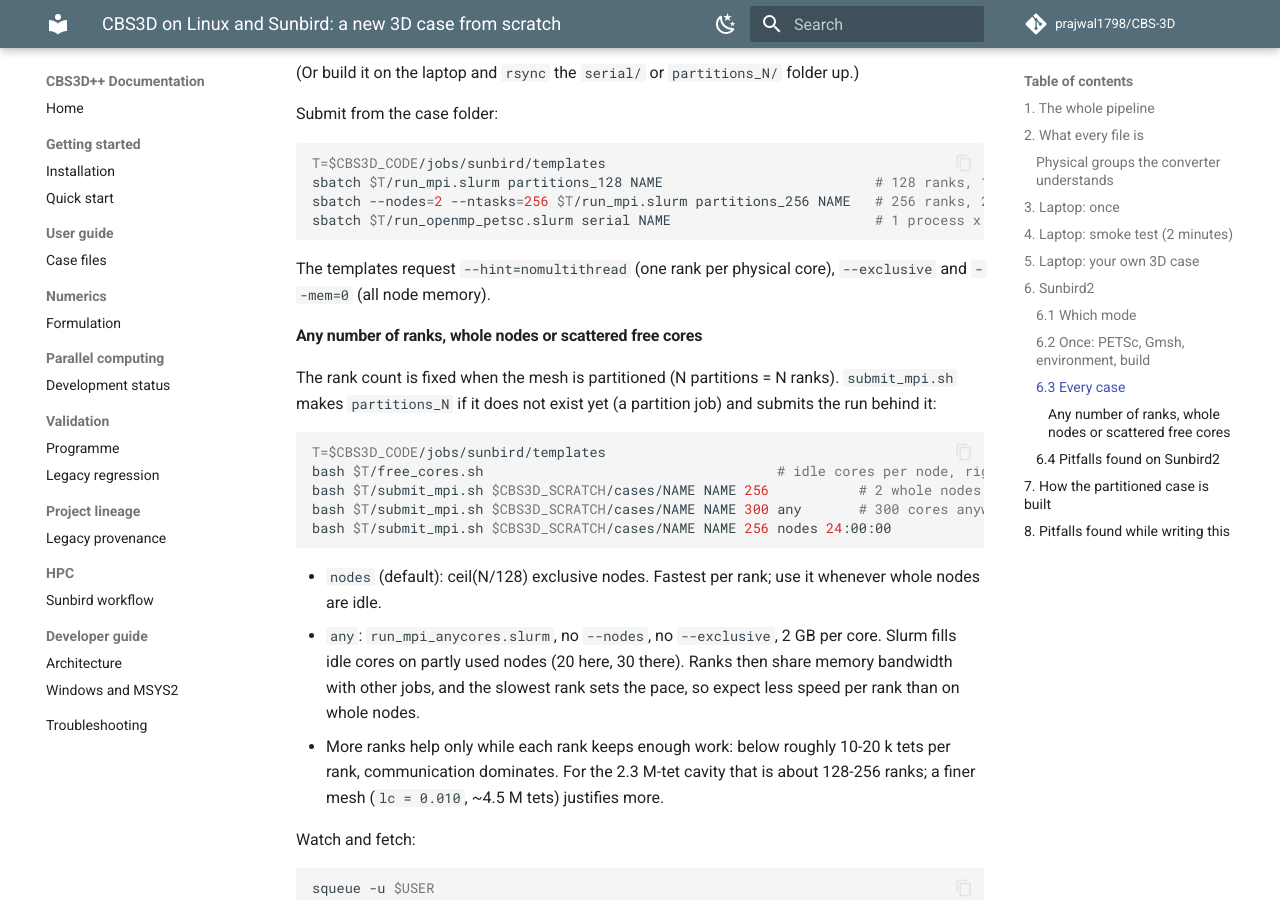
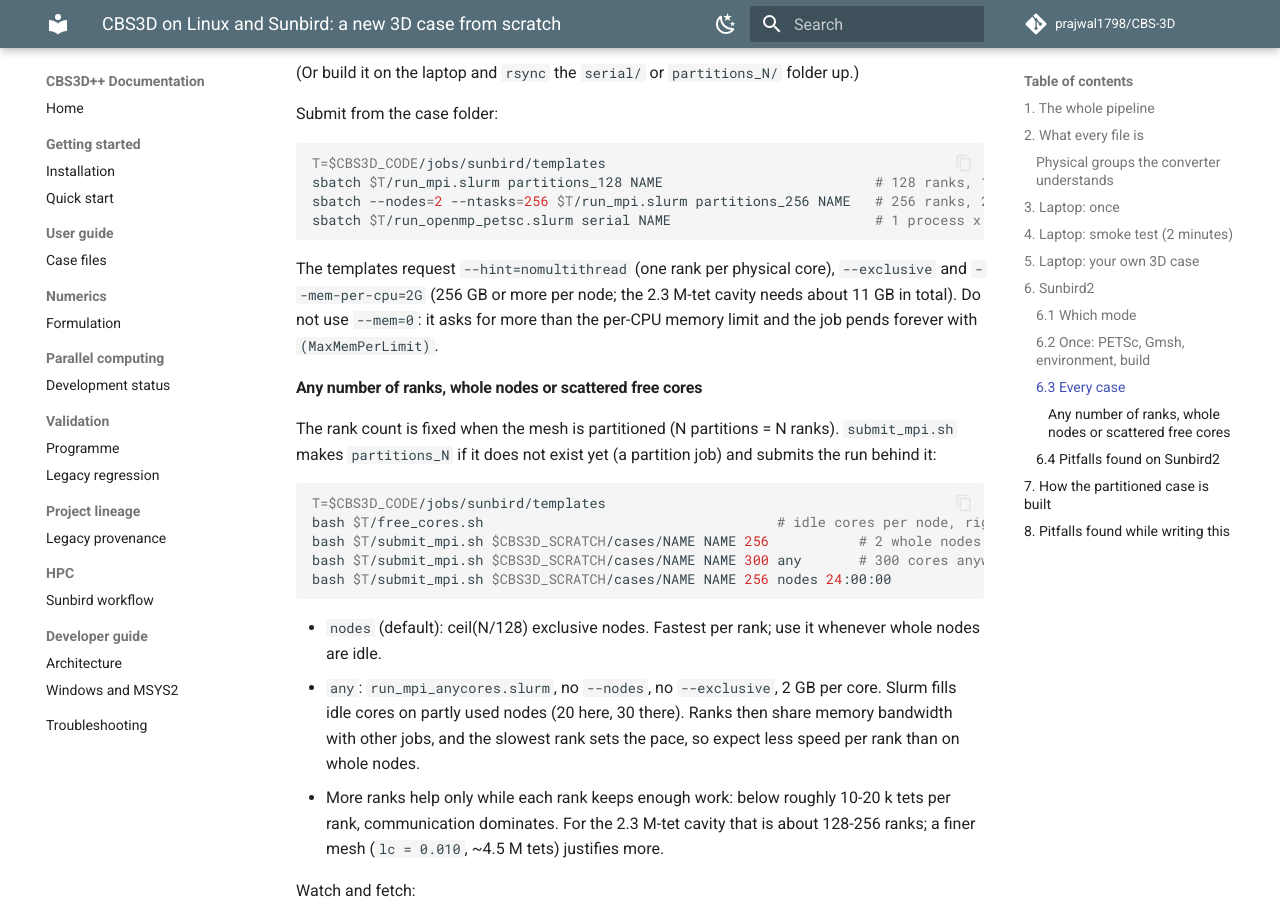
Before and after one commit to prajwal1798/CBS-3D, an MkDocs documentation site: the page built from docs/LINUX_SUNBIRD_RUNBOOK.md, in a window 1280 px wide and 900 px high, scrolled down 6547 px. Built offline with MkDocs 1.6.1 and Material for MkDocs 9.7.7, drawn with Linux system fonts in a browser that asks for light colours; comment, search, counter and statistics services are not loaded.

Commit message:
Sunbird2: request --mem-per-cpu=2G instead of --mem=0 (jobs pended with MaxMemPerLimit)
--mem=0 asks for the whole node's memory, which exceeds the compute
partition's per-CPU memory limit, so jobs 28338/28340 never started.

Co-Authored-By: Claude Opus 5.5 <noreply@anthropic.com>
Claude-Session: https://claude.ai/code/session_01YRdrzTRJFCA5b6oLhjXLr3

````diff
--- a/docs/LINUX_SUNBIRD_RUNBOOK.md
+++ b/docs/LINUX_SUNBIRD_RUNBOOK.md
@@ -267,7 +267,10 @@ sbatch $T/run_openmp_petsc.slurm serial NAME                         # 1 process
 ```
 
 The templates request `--hint=nomultithread` (one rank per physical core),
-`--exclusive` and `--mem=0` (all node memory).
+`--exclusive` and `--mem-per-cpu=2G` (256 GB or more per node; the
+2.3 M-tet cavity needs about 11 GB in total). Do not use `--mem=0`: it asks
+for more than the per-CPU memory limit and the job pends forever with
+`(MaxMemPerLimit)`.
 
 #### Any number of ranks, whole nodes or scattered free cores
 
````
Also changed, not shown: 2 other files.
